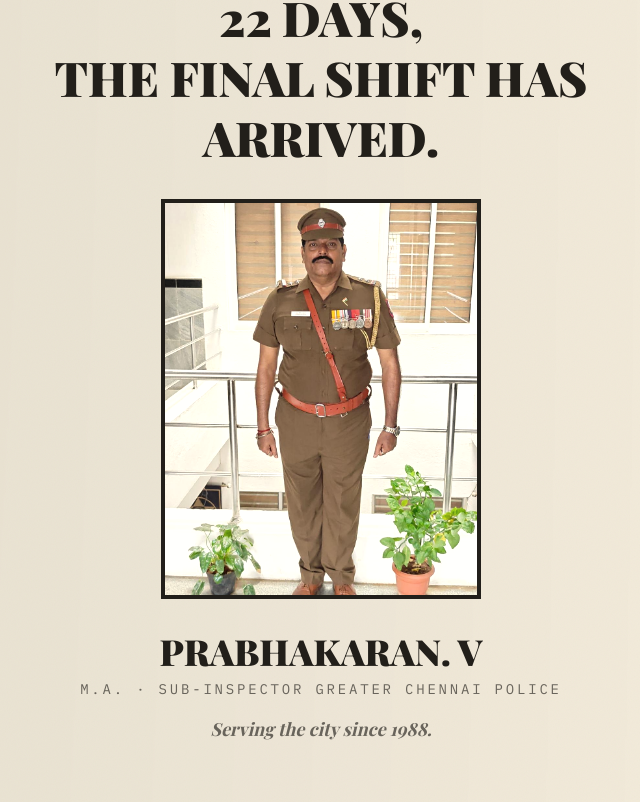
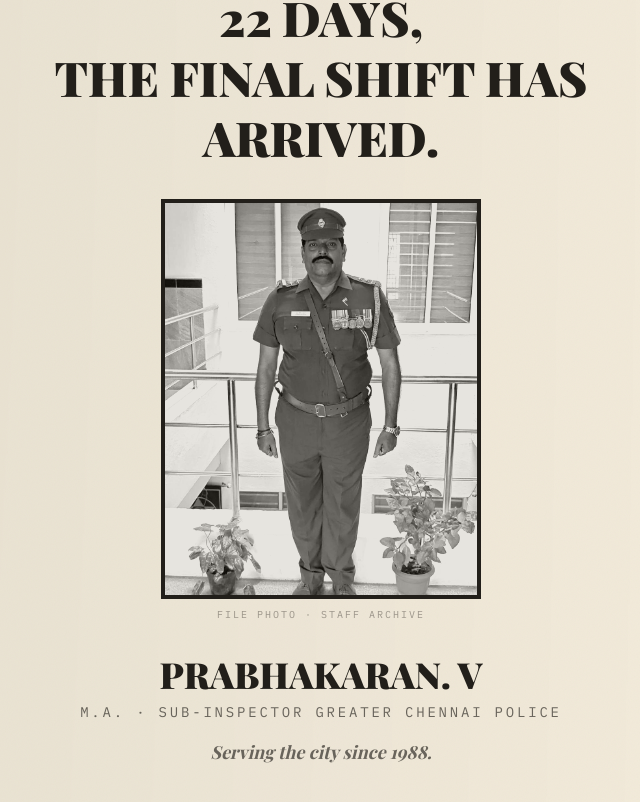
Before and after one commit to Sabari2810/retirement-function, a Next.js app: page / in a window 1280 px wide. Shown: the part 358-1160 px from the top of the page, without its empty margins (319-959 px from the left). Built offline with nearby package versions, Linux system fonts and the light colour scheme; a web font is replaced by a local one.

Commit message:
Give hero photo an authentic newsprint look
Grayscale the photo, tint it toward the paper color, and lay a fine
halftone dot grain over it so it reads as a printed newspaper photo
instead of a plain color image. Add a "File Photo" caption line to
match the newsprint convention.

```diff
--- a/components/Hero.tsx
+++ b/components/Hero.tsx
@@ -42,10 +42,23 @@ export default function Hero() {
           alt={heroPhoto.alt}
           fill
           sizes="(min-width: 640px) 320px, 280px"
-          className="object-cover object-top sepia-[0.15] contrast-105"
+          className="object-cover object-top grayscale contrast-110"
           priority
         />
+        <div
+          className="pointer-events-none absolute inset-0 mix-blend-multiply opacity-40"
+          style={{
+            backgroundImage:
+              "radial-gradient(circle, rgba(0,0,0,0.9) 0.35px, transparent 0.85px)",
+            backgroundSize: "2px 2px",
+          }}
+        />
+        <div className="pointer-events-none absolute inset-0 bg-[var(--paper)] mix-blend-color opacity-30" />
       </motion.div>
+
+      <p className="mt-2 font-mono text-[9px] uppercase tracking-[0.2em] text-[var(--ink-faint)] sm:text-[10px]">
+        File Photo &middot; Staff Archive
+      </p>
 
       <motion.h3
         className="font-display mt-8 text-2xl font-black uppercase sm:text-4xl"
```
